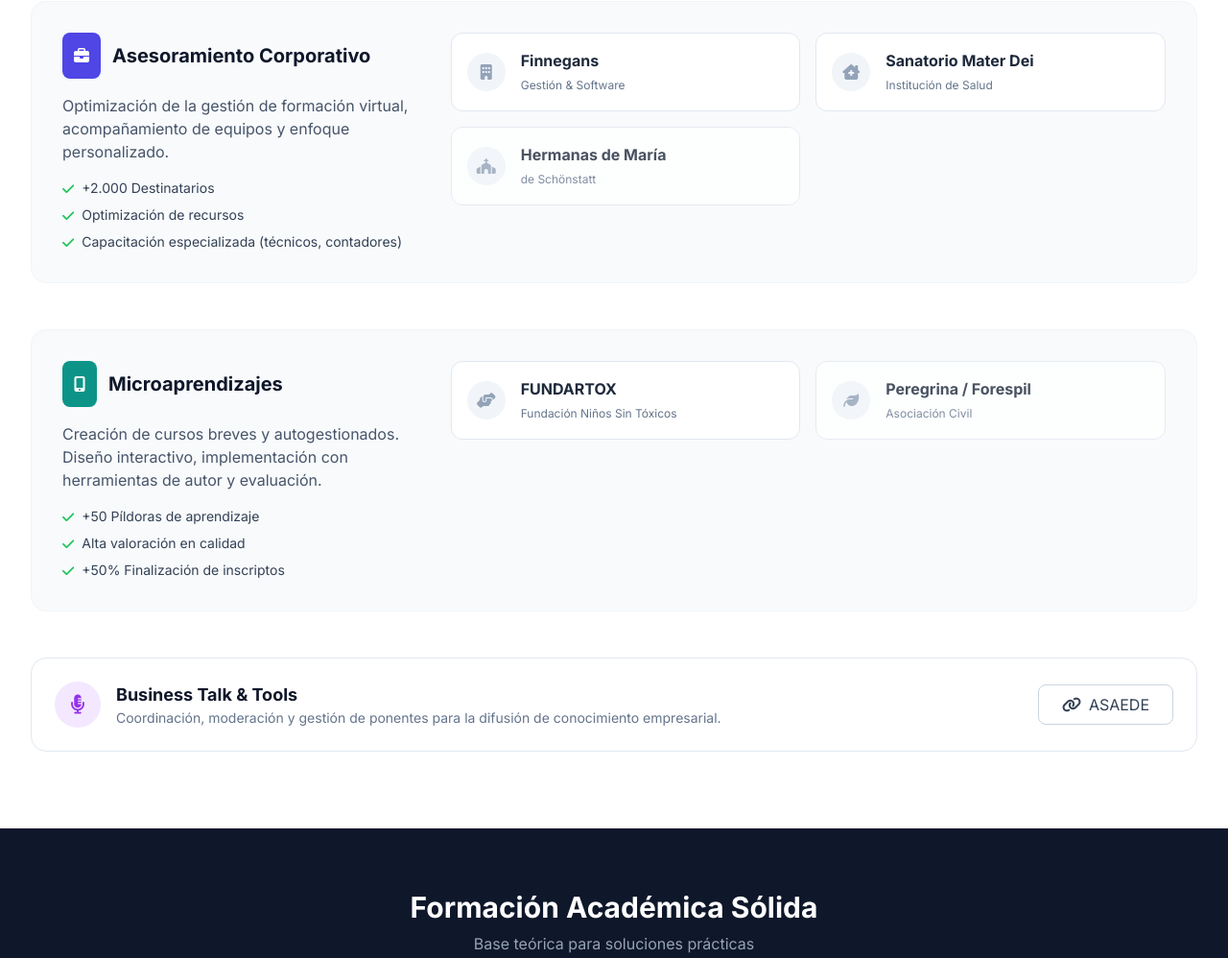
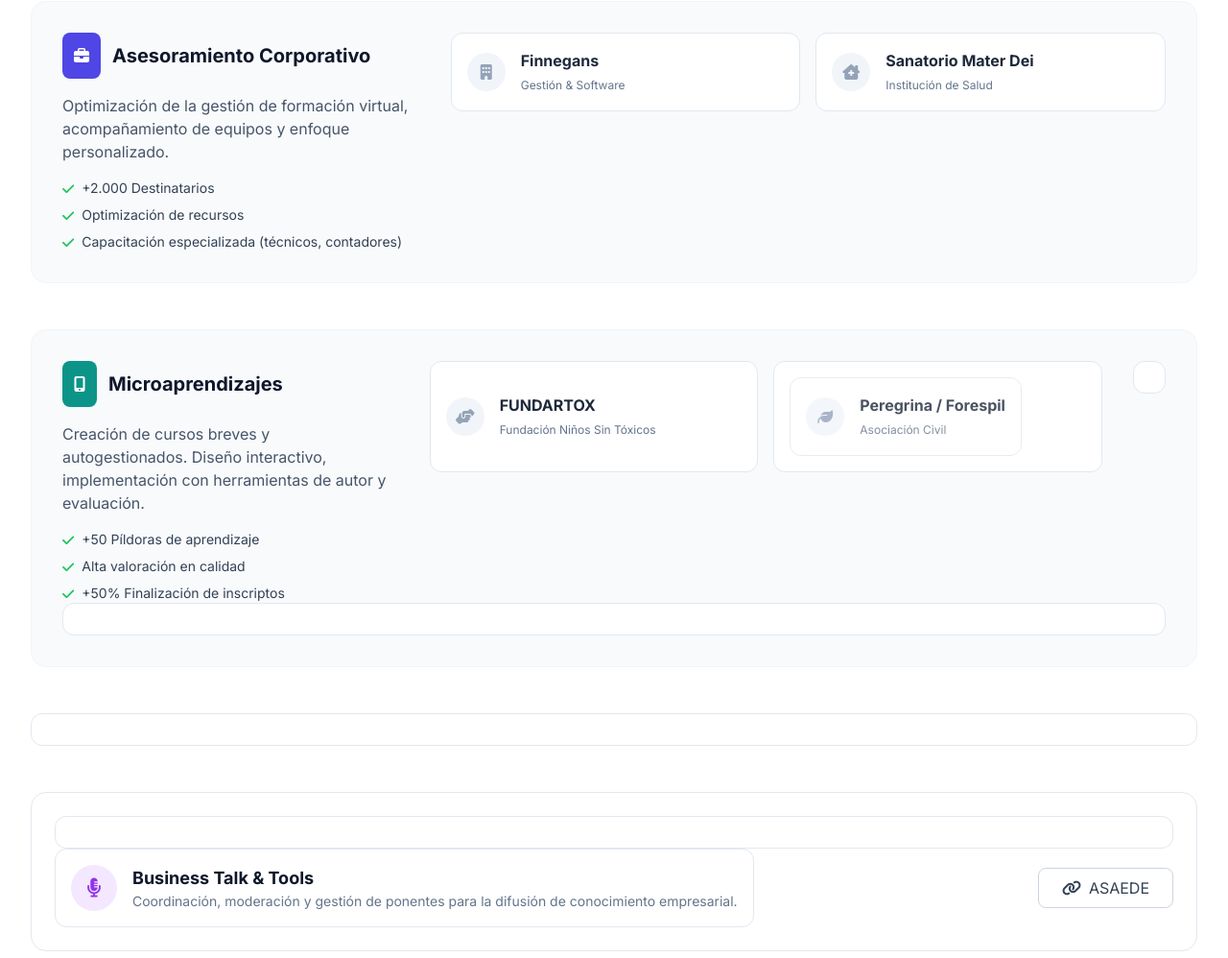
Before and after one commit to raullunal/ClaudiaAguirre, a plain HTML site: page index.html in a window 1280 px wide. Shown: the part 2420-3418 px from the top of the page at 96% size. Drawn offline with nearby package versions, Linux system fonts and the light colour scheme.

Commit message:
Update index.html

```diff
--- a/index.html
+++ b/index.html
@@ -305,16 +305,15 @@
                                 </div>
                                 <i class="fas fa-external-link-alt text-slate-300 ml-auto text-xs opacity-0 group-hover:opacity-100"></i>
                             </a>
-                            <!-- Client: Hermanas de María -->
+                            <!-- Client: Hermanas de María
                             <div class="bg-white p-4 rounded-xl border border-slate-200 flex items-center gap-4 opacity-80">
                                 <div class="w-10 h-10 bg-slate-100 rounded-full flex items-center justify-center text-slate-400">
                                     <i class="fas fa-church"></i>
                                 </div>
-                                <div>
                                     <span class="block font-bold text-slate-800">Hermanas de María</span>
                                     <span class="text-xs text-slate-500">de Schönstatt</span>
                                 </div>
-                            </div>
+                            </div> -->
                         </div>
                     </div>
                 </div>
@@ -347,6 +346,7 @@
                                 <i class="fas fa-external-link-alt text-slate-300 ml-auto text-xs opacity-0 group-hover:opacity-100"></i>
                             </a>
                             <!-- Client: Peregrina/Forespil -->
+                            <a href="https://www.asocperegrina.org" target="_blank" class="group bg-white p-4 rounded-xl border border-slate-200 hover:border-teal-300 hover:shadow-md transition-all flex items-center gap-4">
                             <div class="bg-white p-4 rounded-xl border border-slate-200 flex items-center gap-4 opacity-80">
                                 <div class="w-10 h-10 bg-slate-100 rounded-full flex items-center justify-center text-slate-400">
                                     <i class="fas fa-leaf"></i>
```
